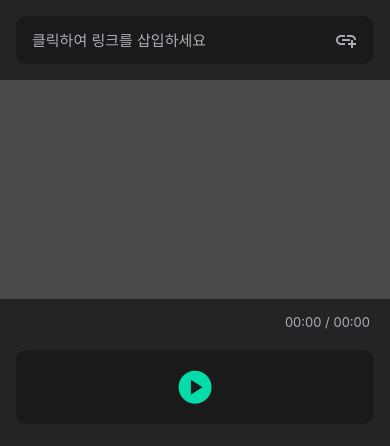
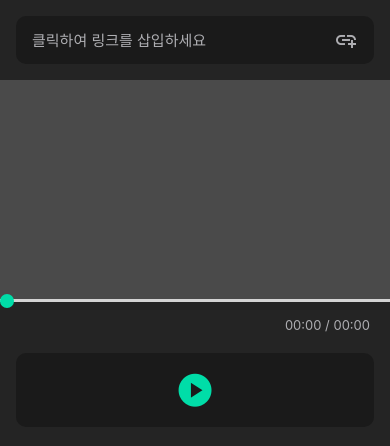
Before and after one commit to edhcoding/RN-WebView, a React Native app in the folder LoopTube/: screen / in a window 390 px wide. Shown: the top 446 px of the page. Built offline with nearby package versions, Linux system fonts and the light colour scheme.

Commit message:
Feat: React Native animation 이용해 SeekBar 구현 (웹앱통신)

```diff
--- a/LoopTube/App.tsx
+++ b/LoopTube/App.tsx
@@ -2,7 +2,9 @@ import queryString from 'query-string';
 import React, {useCallback, useEffect, useMemo, useRef, useState} from 'react';
 import {
   Alert,
+  Animated,
   Dimensions,
+  PanResponder,
   SafeAreaView,
   StyleSheet,
   Text,
@@ -65,6 +67,26 @@ const styles = StyleSheet.create({
     marginRight: 20,
     fontSize: 13,
   },
+  seekBarBackground: {
+    height: 3,
+    backgroundColor: '#D4D4D4',
+    pointerEvents: 'box-none', // 아래처럼 none으로 하게되면 프로그레스 바랑 thumb 둘다 터치 이벤트를 받지 않아짐 (box-none은 자기자신만 터치 이벤트를 받지 않고 children은 터치 이벤트를 받음)
+  },
+  seekBarProgress: {
+    height: 3,
+    backgroundColor: '#00DDA8',
+    width: '0%',
+    pointerEvents: 'none', // 터치 이벤트를 받지 않도록 설정 (프로그레스바 클릭하면 thumb가 이동함, 프로그레스 영역 클릭하면 thumb가 이동함)
+  },
+  seekBarThumb: {
+    width: 14,
+    height: 14,
+    borderRadius: 14 / 2,
+    backgroundColor: '#00DDA8',
+    position: 'absolute',
+    // top: (-14 + 3) / 2,
+    top: (-14 + 3) / 2,
+  },
 });
 
 const formatTime = (seconds: number) => {
@@ -79,6 +101,8 @@ const formatTime = (seconds: number) => {
 
 export default function App() {
   const webviewRef = useRef<WebView | null>(null);
+  const seekBarAnimRef = useRef(new Animated.Value(0));
+
   const [url, setUrl] = useState<string>('');
   const [youtubeId, setYoutubeId] = useState<string>('');
 
@@ -174,7 +198,7 @@ export default function App() {
   }, [durationInSec]);
 
   const currentTimeText = useMemo(() => {
-    return formatTime(currentTimeInSec);
+    return formatTime(Math.floor(currentTimeInSec));
   }, [currentTimeInSec]);
 
   useEffect(() => {
@@ -195,6 +219,59 @@ export default function App() {
       return () => clearInterval(id);
     }
   }, [playing]);
+
+  useEffect(() => {
+    // seekBarAnimRef.setValue(0); 를 하게되면 문제가 발생할 수 있음, 딱딱딱 끊어지는 효과가 발생할 수 있음, 스무스하게 하려면 Animated.timing 사용
+    // timing의 첫번째 인자로 value, 두번째 인자로 config 객체 전달
+    // 값을 조정하고 싶은 값을 넣어주고, 원하는 시간을 넣어주고, 애니메이션 효과를 주고 싶으면 useNativeDriver를 false로 설정
+    Animated.timing(seekBarAnimRef.current, {
+      toValue: currentTimeInSec, // 애니메이션 효과를 주고 싶은 값, value를 바꿔주는건데 currentTimeInSec 값으로 변경 (목표값, 애니메이션이 도달해야 할 최종값)
+      duration: 50, // 50ms 마다 애니메이션 효과 적용 (애니메이션 지속시간)
+      useNativeDriver: false, // 애니메이션을 처리를 플랫폼(Android, iOS)에게 넘길 것인지 선택, true로 설정시 애니메이션 처리가 브릿지를 통하지 않아 성능 향상이 있지만 지원되는 애니메이션에서만 사용 가능 (네이티브 드라이버 사용 여부)
+    }).start();
+  }, [currentTimeInSec]);
+
+  const durationInSecRef = useRef(durationInSec); // 이렇게만 작성하면 durationInSec이 바뀔 때마다 durationInSecRef에 안들어감, useRef에 들어가는 값은 맨 처음에 한 번만 들어가기 때문임
+  // 그렇기 때문에 durationInSec가 바뀔때마다 넣어줘야함
+  durationInSecRef.current = durationInSec;
+
+  const panResponder = useRef(
+    PanResponder.create({
+      // panResponder를 시작할 때 panResponder에게 응답할건지 말건지 결정 (항상 터지 가능하게 할거니까 기본으로 true로 설정하겠음)
+      onStartShouldSetPanResponder: () => true,
+      // 움직일 때 잡을것인가 말것인가
+      onMoveShouldSetPanResponder: () => true,
+      // 유저가 터치를 시작했을 때의 이벤트
+      onPanResponderGrant: () => {
+        // 비디오 정지
+        webviewRef.current?.injectJavaScript('player.pauseVideo(); true;');
+      },
+      // 유저가 움직일 때
+      onPanResponderMove: (event, gestureEvent) => {
+        // seekBarThumb 위치 변경
+        // gestureEvent.moveX - 이동한 곳의 x좌표, YT_WIDTH - 영상의 너비
+        // 여기서 durationInSec을 곱해주면 되는데 durationInSec는 state를 쓰는경우에 나중에 durationInSec가 바뀌었을 때 create에 넣은 값은 바뀌지 않았기 때문에 계속 옛날 시점의 durationInSec을 사용하게됨
+        // 해결 - 여기서는 state를 사용하면 안되고 useRef를 이용해서 이 함수내에서 현재시간을 가져올 수 있도록 해야함
+        const newTimeInSec =
+          (gestureEvent.moveX / YT_WIDTH) * durationInSecRef.current; // useRef는 한 번만 실행돼서 create를 선언했을때 옛날 durationInSec 값으로 고정되는데 대신에 durationInSecRef.current로 작성하면 계속해서 current를 외부에서 가지고 오기 때문에 계속 최신의 데이터를 가지고 올 수 있음
+        // 위 식은 전체너비에서 이동한 x 값만큼의 비율을 구한다음에 비디오의 전체 시간을 곱해서 계산하면 새로운 시간을 구할 수 있음
+
+        seekBarAnimRef.current.setValue(newTimeInSec);
+      },
+      // 유저가 손을 놓았을 때
+      onPanResponderRelease: (event, gestureEvent) => {
+        // seek 이동 - 이동 시점을 알아야함 (위랑 똑같이 구현)
+        const newTimeInSec =
+          (gestureEvent.moveX / YT_WIDTH) * durationInSecRef.current;
+
+        webviewRef.current?.injectJavaScript(
+          `player.seekTo(${newTimeInSec}, true); true;`,
+        );
+        // 비디오 재생
+        webviewRef.current?.injectJavaScript('player.playVideo(); true;');
+      },
+    }),
+  ).current;
 
   return (
     <SafeAreaView style={styles.safearea}>
@@ -228,7 +305,7 @@ export default function App() {
               // setPlaying(e.nativeEvent.data === '1'); // 주의할 점이 data가 문자열로 와서 1 말고 '1' 이렇게 와야함 (postMessageToRN 작성 전)
               const {type, data} = JSON.parse(e.nativeEvent.data);
               if (type === 'player-state') {
-                setPlaying(data === '1');
+                setPlaying(data === 1); // 주의! 숫자 1로 비교
               } else if (type === 'duration') {
                 setDurationInSec(data);
               } else if (type === 'current-time') {
@@ -237,6 +314,32 @@ export default function App() {
             }}
           />
         )}
+      </View>
+      {/* panResponder사용법, View에 panResponder를 스프레드해주고 panHandlers를 전부 꺼내서 View에 적용 (panHandlers에 여러 property가 있는데 그걸 다 꺼내서 View에 적용) */}
+      <View style={styles.seekBarBackground} {...panResponder.panHandlers}>
+        {/* 애니메이션으로 점점 채워지는 효과를 만들거기 때문에 Animated.View 사용 */}
+        <Animated.View
+          style={[
+            styles.seekBarProgress,
+            {
+              width: seekBarAnimRef.current.interpolate({
+                inputRange: [0, durationInSec],
+                outputRange: ['0%', '100%'],
+              }),
+            },
+          ]}
+        />
+        <Animated.View
+          style={[
+            styles.seekBarThumb,
+            {
+              left: seekBarAnimRef.current.interpolate({
+                inputRange: [0, durationInSec],
+                outputRange: ['0%', '100%'],
+              }),
+            },
+          ]}
+        />
       </View>
       <Text
         style={styles.timeText}>{`${currentTimeText} / ${durationText}`}</Text>
```
